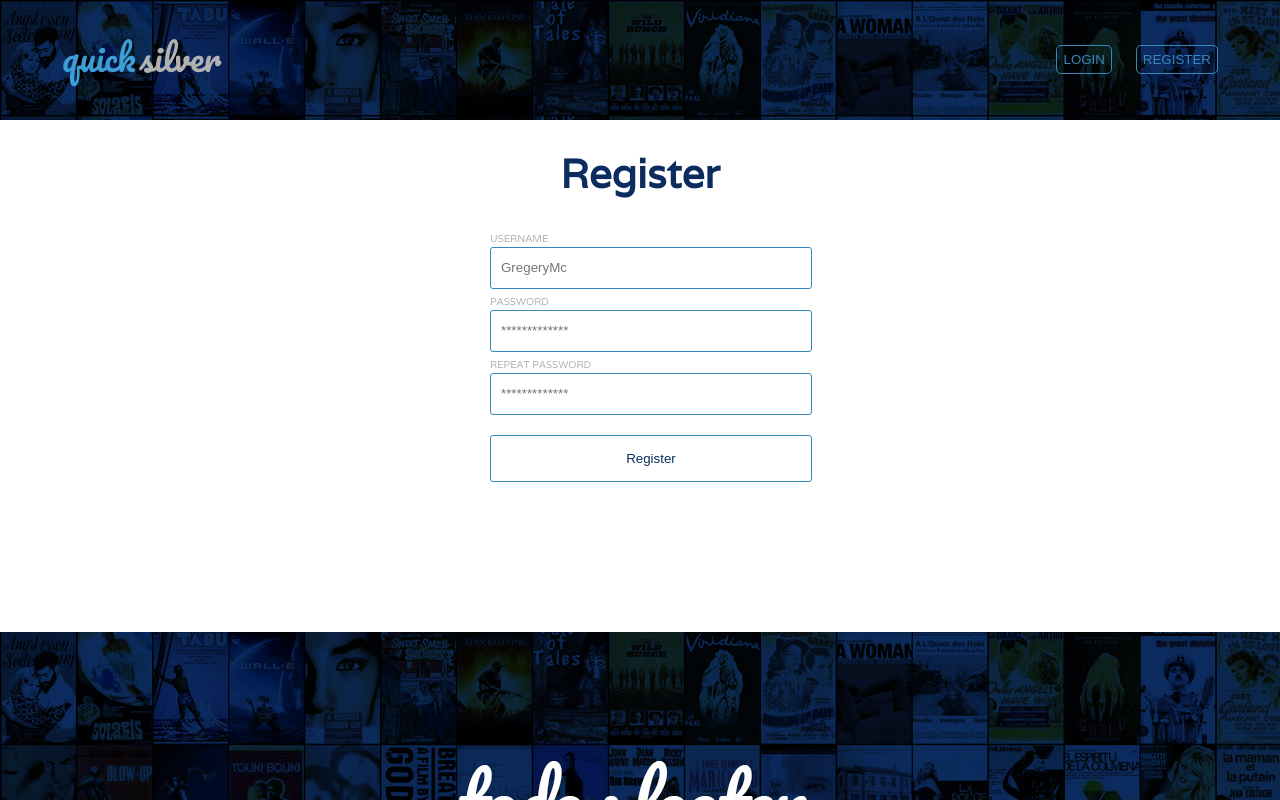
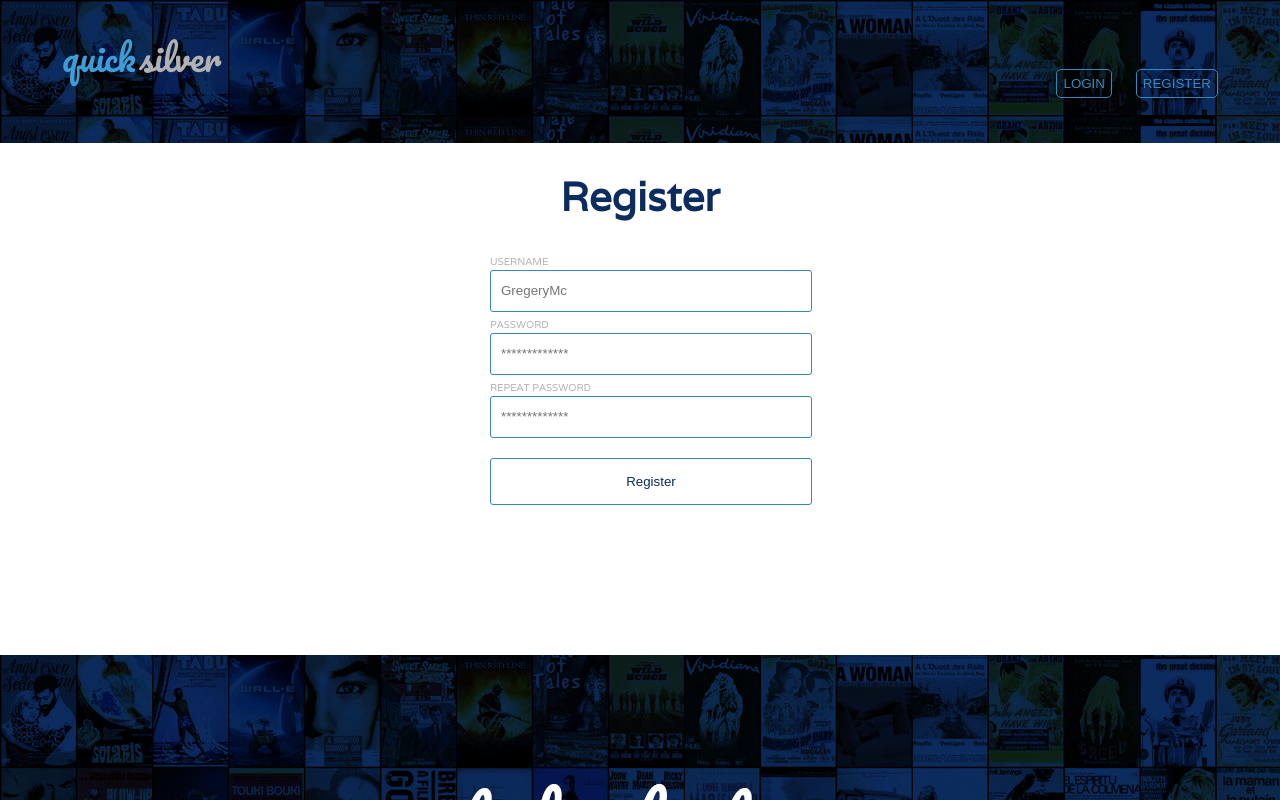
Before and after one commit to Smytt/QuickSilver, a plain HTML site: page front end/raw/login/index.html in a window 1280 px wide. Shown: the top 800 px of the page. Drawn offline with Linux system fonts and the light colour scheme.

Commit message:
'front-end-login-changes'

```diff
--- a/front end/raw/login/index.html
+++ b/front end/raw/login/index.html
@@ -10,11 +10,11 @@
 <body>
         <header>
 
-                <div class="logo inline-block">
+                <div class="logo">
                         <a href="#default" class="quick">quick</a>
                         <a href="#default" class="silver">silver</a>
                 </div>
-                <div class="login-register inline-block">
+                <div class="login-register">
                         <button id="login">LOGIN</button>
                         <button id="register">REGISTER</button>
                 </div>
```
